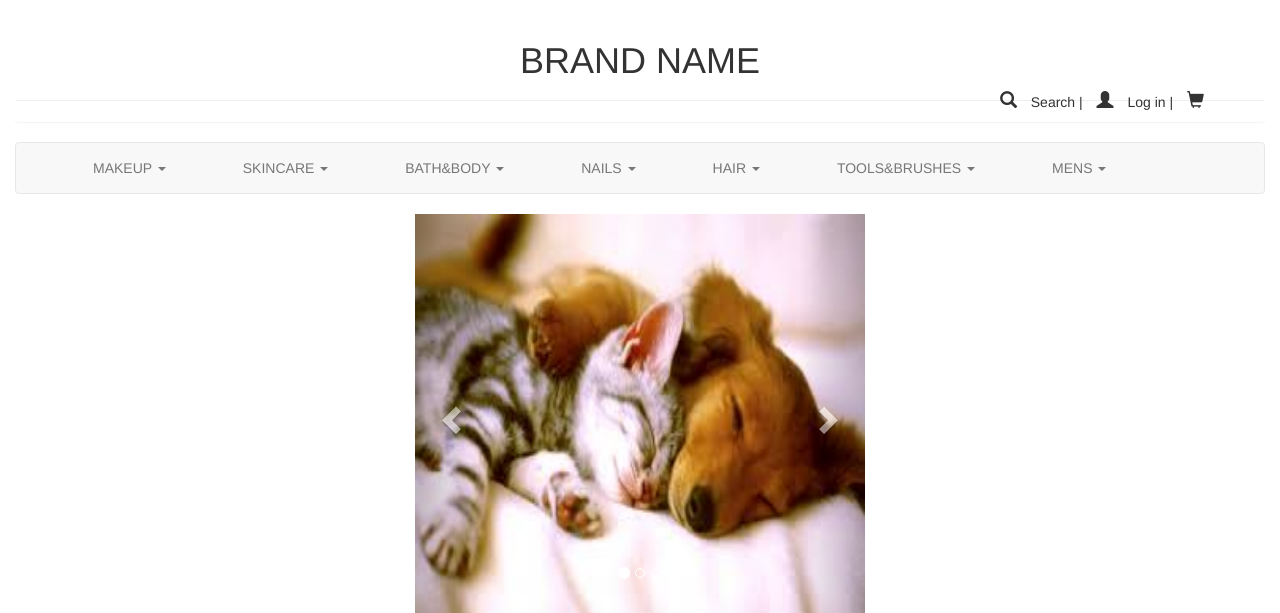
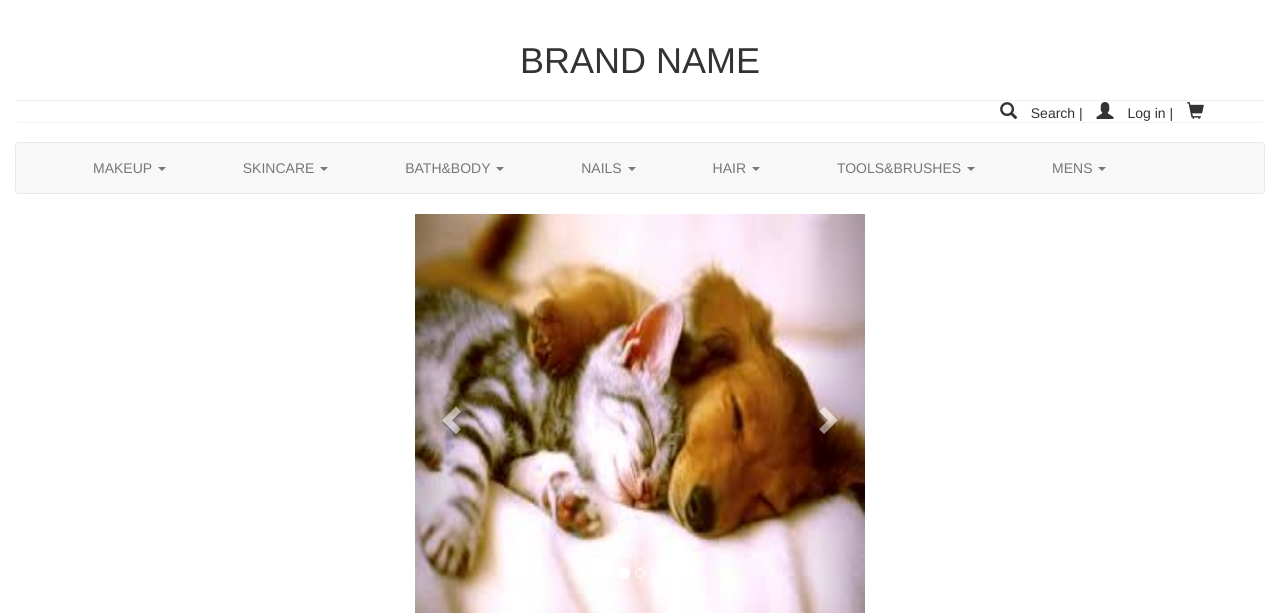
Before and after one commit to ScottGledhill/bootstrapPractice, a PHP site: page /index.html in a window 1280 px wide. Shown: the top 613 px of the page. Run offline with PHP 8.4, Linux system fonts and the light colour scheme.

Commit message:
repositoned elements;

```diff
--- a/index.html
+++ b/index.html
@@ -13,7 +13,7 @@
   <div class="container-fluid">
     <div class="panel">
       <div class="page-header">
-      <h1 class="brand-name"> BRAND NAME </h1>
+      <h1> BRAND NAME </h1>
         <div class="search-login-basket pull-right">
           <span class="glyphicon glyphicon-search" aria-hidden="true"></span> Search |
           <span class="glyphicon glyphicon-user" aria-hidden="true"></span> Log in |
--- a/stylesheet.css
+++ b/stylesheet.css
@@ -28,3 +28,7 @@
   margin-left: 10px;
   margin-right: 10px;
 }
+
+.search-login-basket {
+  margin-top: 11px;
+}
```
